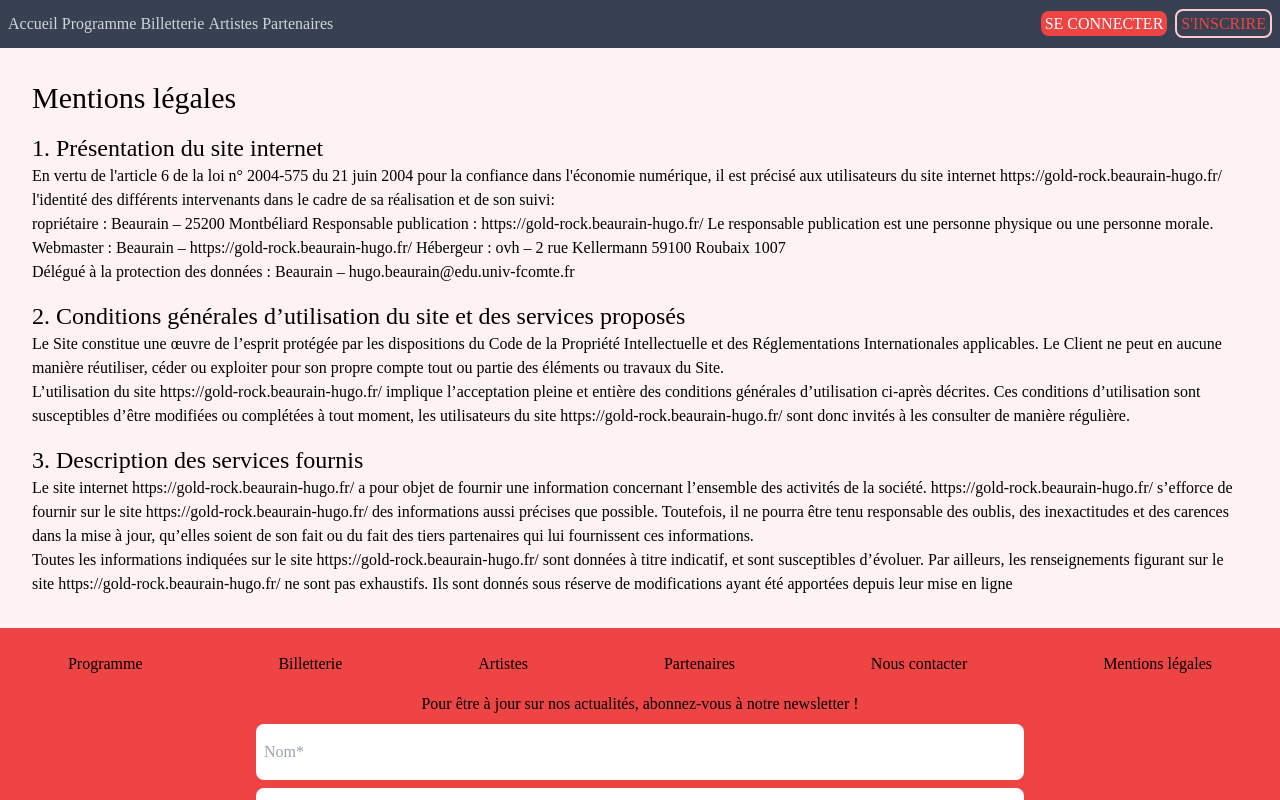
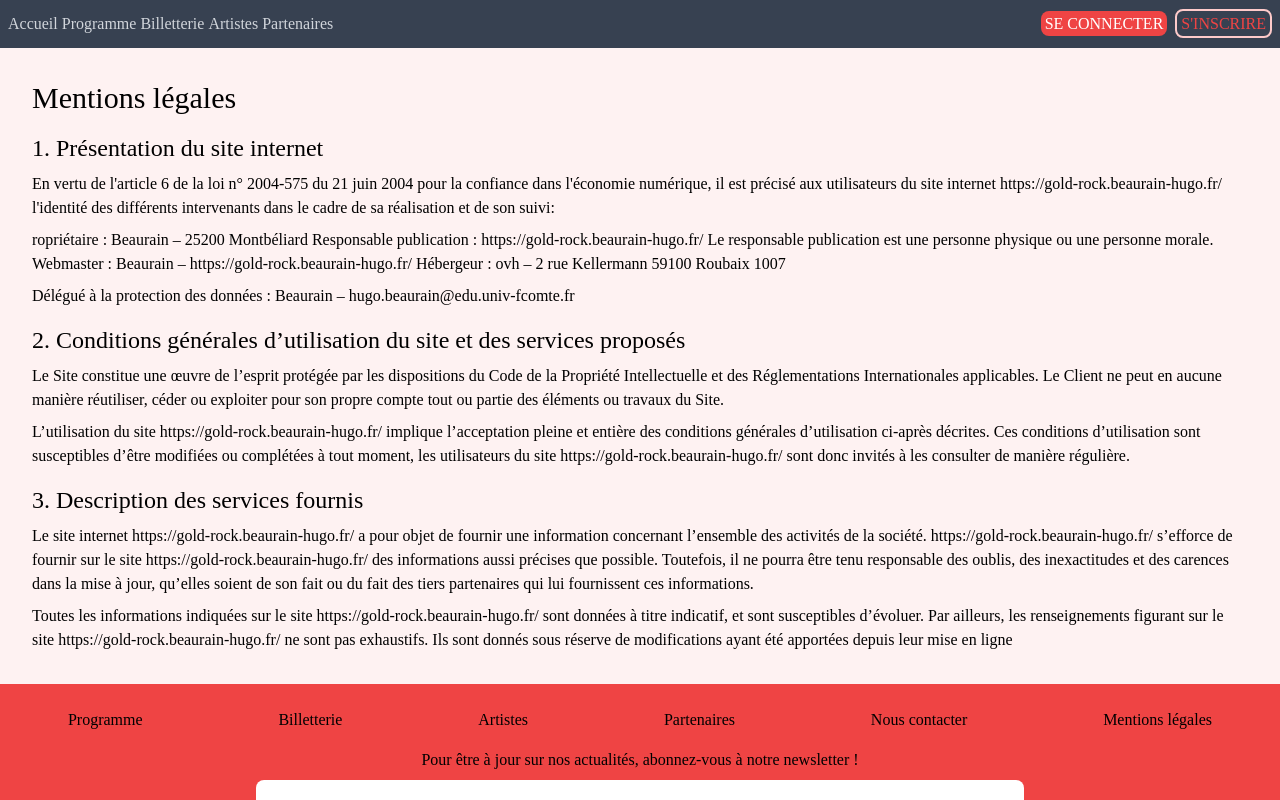
Before and after one commit to Beaurain-Hugo/sae_203, a Vue app: page /mentions-legales in a window 1280 px wide. Shown: the top 800 px of the page. Built offline with nearby package versions, Linux system fonts and the light colour scheme.

Commit message:
Modification mentions légaes

```diff
--- a/src/views/MentionsLegalesView.vue
+++ b/src/views/MentionsLegalesView.vue
@@ -6,26 +6,26 @@
           <h1 class="font-tapestry text-3xl">Mentions légales</h1>
           <div>
             <h2 class="pt-4 font-tapestry text-2xl">1. Présentation du site internet</h2>
-            <p>
+            <p class="pt-2">
               En vertu de l'article 6 de la loi n° 2004-575 du 21 juin 2004 pour la confiance dans l'économie numérique, il est précisé aux
               utilisateurs du site internet https://gold-rock.beaurain-hugo.fr/ l'identité des différents intervenants dans le cadre de sa
               réalisation et de son suivi:
             </p>
-            <p>
+            <p class="pt-2">
               ropriétaire : Beaurain – 25200 Montbéliard Responsable publication : https://gold-rock.beaurain-hugo.fr/ Le responsable
               publication est une personne physique ou une personne morale. Webmaster : Beaurain – https://gold-rock.beaurain-hugo.fr/
               Hébergeur : ovh – 2 rue Kellermann 59100 Roubaix 1007
             </p>
-            <p>Délégué à la protection des données : Beaurain – hugo.beaurain@edu.univ-fcomte.fr</p>
+            <p class="pt-2">Délégué à la protection des données : Beaurain – hugo.beaurain@edu.univ-fcomte.fr</p>
           </div>
           <div>
             <h2 class="pt-4 font-tapestry text-2xl">2. Conditions générales d’utilisation du site et des services proposés</h2>
-            <p>
+            <p class="pt-2">
               Le Site constitue une œuvre de l’esprit protégée par les dispositions du Code de la Propriété Intellectuelle et des
               Réglementations Internationales applicables. Le Client ne peut en aucune manière réutiliser, céder ou exploiter pour son
               propre compte tout ou partie des éléments ou travaux du Site.
             </p>
-            <p>
+            <p class="pt-2">
               L’utilisation du site https://gold-rock.beaurain-hugo.fr/ implique l’acceptation pleine et entière des conditions générales
               d’utilisation ci-après décrites. Ces conditions d’utilisation sont susceptibles d’être modifiées ou complétées à tout moment,
               les utilisateurs du site https://gold-rock.beaurain-hugo.fr/ sont donc invités à les consulter de manière régulière.
@@ -33,14 +33,14 @@
           </div>
           <div>
             <h2 class="pt-4 font-tapestry text-2xl">3. Description des services fournis</h2>
-            <p>
+            <p class="pt-2">
               Le site internet https://gold-rock.beaurain-hugo.fr/ a pour objet de fournir une information concernant l’ensemble des
               activités de la société. https://gold-rock.beaurain-hugo.fr/ s’efforce de fournir sur le site
               https://gold-rock.beaurain-hugo.fr/ des informations aussi précises que possible. Toutefois, il ne pourra être tenu
               responsable des oublis, des inexactitudes et des carences dans la mise à jour, qu’elles soient de son fait ou du fait des
               tiers partenaires qui lui fournissent ces informations.
             </p>
-            <p>
+            <p class="pt-2">
               Toutes les informations indiquées sur le site https://gold-rock.beaurain-hugo.fr/ sont données à titre indicatif, et sont
               susceptibles d’évoluer. Par ailleurs, les renseignements figurant sur le site https://gold-rock.beaurain-hugo.fr/ ne sont pas
               exhaustifs. Ils sont donnés sous réserve de modifications ayant été apportées depuis leur mise en ligne
```
